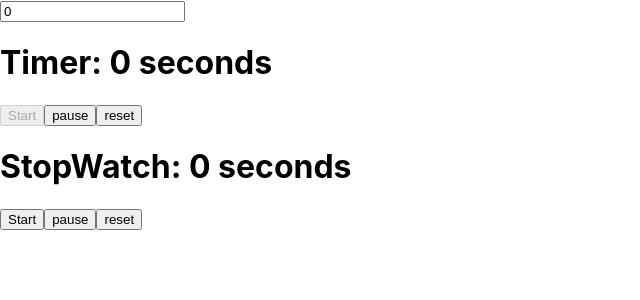
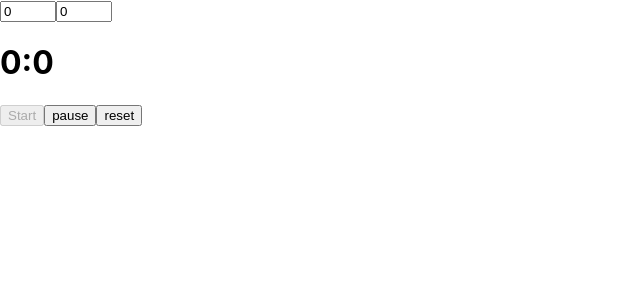
Before and after one commit to varunkumar3091999/timr, a React (Create React App) app: page /timer in a window 1280 px wide. Shown: the top 300 px of the page, without its empty margins (0-640 px from the left). Built offline with nearby package versions, Linux system fonts and the light colour scheme.

Commit message:
stopwatch functionality complete and timer inutes and seconds are working fone hours will be added

```diff
--- a/package.json
+++ b/package.json
@@ -8,6 +8,7 @@
     "@testing-library/user-event": "^7.1.2",
     "react": "^16.13.1",
     "react-dom": "^16.13.1",
+    "react-router-dom": "^5.2.0",
     "react-scripts": "3.4.1"
   },
   "scripts": {
--- a/src/App.js
+++ b/src/App.js
@@ -1,5 +1,7 @@
 import React from 'react';
-import logo from './logo.svg';
+import { BrowserRouter, Route } from "react-router-dom";
+
+
 import './App.css';
 
 
@@ -14,10 +16,21 @@ class App  extends React.Component {
   render() {
 
     return(
-     <div>
-       <Timer />
-        <StopWatch />
-     </div>
+      <BrowserRouter>
+        <div>
+          <Route
+            exact
+            path="/timer"
+            component={Timer}
+            />
+            <Route
+            exact
+            path="/stopWatch"
+            component={StopWatch}
+            />
+        </div>
+      </BrowserRouter>
+
   )
 }
 }
--- a/src/components/StopWatch.js
+++ b/src/components/StopWatch.js
@@ -5,7 +5,9 @@ class StopWatch extends React.Component {
 	constructor(props) {
 		super(props)
 			this.state = {
-				counter: 0
+				seconds: 0,
+				minutes: 0,
+				hours: 0
 			}
 
 
@@ -15,55 +17,56 @@ class StopWatch extends React.Component {
 
 
 	componentDidMount() {
-
-		if(this.state.counter === 0) {
-			document.getElementById("start").disabled = true;
-		}
-
-		console.log(this.state.counter)
+		console.log(this.state.seconds)
 	}
 
 	startStopWatch = () => {
 
-	 	this.myInterval = setInterval(() => {
+	 		this.secondInterval = setInterval(() => {
 				this.setState({
-			    	counter: parseInt(this.state.counter + 1)
+			    	seconds: this.state.seconds===59?0:parseInt(this.state.seconds + 1)
 			    })
+			}, 1000)
 
+	 		this.minutesInterval = setInterval(() => {
+	 			console.log(2)
+	 			this.setState({
+	 				minutes: this.state.minutes===59?0:parseInt(this.state.minutes + 1),
+	 			})
+	 		}, 60000)
 
-				if(this.state.counter <= 0) {
-					clearInterval(this.myInterval)
-				}
-			}, 1000)
+	 		this.hoursInterval = setInterval(() => {
+	 			this.setState({
+	 				hours: this.state.hours===59?0:parseInt(this.state.hours + 1),
+	 			})
+	 		}, 3600000)
 
 	 	document.getElementById("startStopWatch").disabled = true;
 	 }
 
 	 pauseStopWatch = () => {
-	 	clearInterval(this.myInterval)
+	 	clearInterval(this.secondInterval)
+	 	clearInterval(this.minutesInterval)
+	 	clearInterval(this.hoursInterval)
 	 	document.getElementById("startStopWatch").disabled = false;
 	 }
 
 	 reset = () => {
 	 	this.setState({
-	 		counter: 0
+	 		seconds: 0
 	 	})
-	 	clearInterval(this.myInterval)
+	 	clearInterval(this.secondInterval)
+	 	clearInterval(this.minutesInterval)
+	 	clearInterval(this.hoursInterval)
 	 	document.getElementById("startStopWatch").disabled = false;
 	 }
 
 
 	render() {
-		var counter = this.state.counter;
+		var {hours, seconds, minutes} = this.state;
 		return(
 			<div>
-				{/*<input
-					type="number"
-					id="timer"
-					defaultValue={0}
-					onChange={this.enableStartButton}
-				/>*/}
-				<h1>StopWatch: {counter} seconds</h1>
+				<h1>{hours} : {minutes} : {seconds}</h1>
 				<button onClick={this.startStopWatch} id="startStopWatch">Start</button>
 				<button onClick={this.pauseStopWatch}>pause</button>
 				<button onClick={this.reset}>reset</button>
--- a/src/components/Timer.js
+++ b/src/components/Timer.js
@@ -5,9 +5,10 @@ class Timer extends React.Component {
 	constructor(props) {
 		super(props)
 			this.state = {
-				count: 0
+				seconds: 59,
+				minutes: 0,
+				hours: 0
 			}
-
 			this.startTimer = this.startTimer.bind(this)
 	}
 
@@ -16,43 +17,73 @@ class Timer extends React.Component {
 	componentDidMount() {
 
 		this.setState({
-			count: document.getElementById("timer").value
+			seconds: document.getElementById("timerSeconds").value,
+			minutes: document.getElementById("timerMinutes").value,
+			// hours: document.getElementById("timerHours").value
 		})
-
-		if(this.state.count === 0) {
 			document.getElementById("start").disabled = true;
-		}
+			//button will be enabled when count is increased
 	}
 
 	startTimer = () => {
 
 		this.setState({
-			count: this.state.count || document.getElementById("timer").value
+			seconds: this.state.seconds || document.getElementById("timerSeconds").value,
+			minutes: this.state.Minutes || document.getElementById("timerMinutes").value,
+			// hours: this.state.hours || document.getElementById("timerHours").value
 		})
 
+		this.secondsInterval = setInterval(() => {
+					// if(this.state.hours === 0){
+					// 	console.log("sjvnkjas")
+					// 	return
+					// }
+					// if(this.state.minutes || this.state.seconds || this.state.hours > 0){
+						console.log("sdlkndf")
+						this.setState({
+							seconds: this.state.seconds==0?59:parseInt(this.state.seconds-1),
+							minutes: this.state.seconds==0?parseInt(this.state.minutes-1):this.state.minutes
+					})
+					// }
+					console.log(this.state)
+					document.getElementById("start").disabled = true;
 
-	 	this.myInterval = setInterval(() => {
-				this.setState({
-					count: this.state.count - 1
-				})
-				document.getElementById("start").disabled = true;
+					if(this.state.seconds < 1 && this.state.minutes < 1) {
+						clearInterval(this.secondsInterval)
+					}
+				}, 1000)
 
-				if(this.state.count <= 0) {
-					clearInterval(this.myInterval)
-				}
-			}, 1000)
 
-	 	document.getElementById("timer").value = null;
+
+	 	// this.minutesInterval = setInterval(() => {
+			// 	if(this.state.minutes === 0){
+			// 		return
+			// 	}
+			// 	this.setState({
+			// 			minutes: this.state.minutes - 1
+			// 	})
+			// 	document.getElementById("start").disabled = true;
+
+			// 	if(this.state.minutes < 1) {
+			// 		clearInterval(this.minutesInterval)
+			// 		console.log("clearinterval")
+			// 	}
+
+			// }, 60000)
+
+	 	document.getElementById("timerSeconds").value = null;
 	 }
 
 	 pauseTimer = () => {
-	 	clearInterval(this.myInterval)
+	 	clearInterval(this.secondsInterval)
+	 	clearInterval(this.minutesInterval)
 	 	document.getElementById("start").disabled = false;
 	 }
 
 	 reset = () => {
 	 	this.setState({
-	 		count: 0
+	 		seconds: 0,
+	 		minutes: 0
 	 	})
 	 }
 
@@ -60,22 +91,42 @@ class Timer extends React.Component {
 		document.getElementById("start").disabled = false;
 
 		this.setState({
-			count: document.getElementById("timer").value
+			seconds: document.getElementById("timerSeconds").value,
+			minutes: document.getElementById("timerMinutes").value,
+			// hours: document.getElementById("timerHours").value
 		})
 	 }
 
 
 	render() {
-		var count = this.state.count;
+		var {hours, seconds, minutes} = this.state;
 		return(
 			<div>
+				{/*<input
+					type="number"
+					id="timerHours"
+					defaultValue={0}
+					max={59}
+					min={0}
+					onChange={this.enableStartButton}
+				/>*/}
 				<input
 					type="number"
-					id="timer"
+					id="timerMinutes"
 					defaultValue={0}
+					max={59}
+					min={0}
 					onChange={this.enableStartButton}
 				/>
-				<h1>Timer: {count} seconds</h1>
+				<input
+					type="number"
+					id="timerSeconds"
+					defaultValue={0}
+					max={59}
+					min={0}
+					onChange={this.enableStartButton}
+				/>
+				<h1>{minutes +":"+ seconds} </h1>
 				<button onClick={this.startTimer} id="start">Start</button>
 				<button onClick={this.pauseTimer}>pause</button>
 				<button onClick={this.reset}>reset</button>
```
Also changed, not shown: 1 other file (tests, documents, lock files or other folders).
